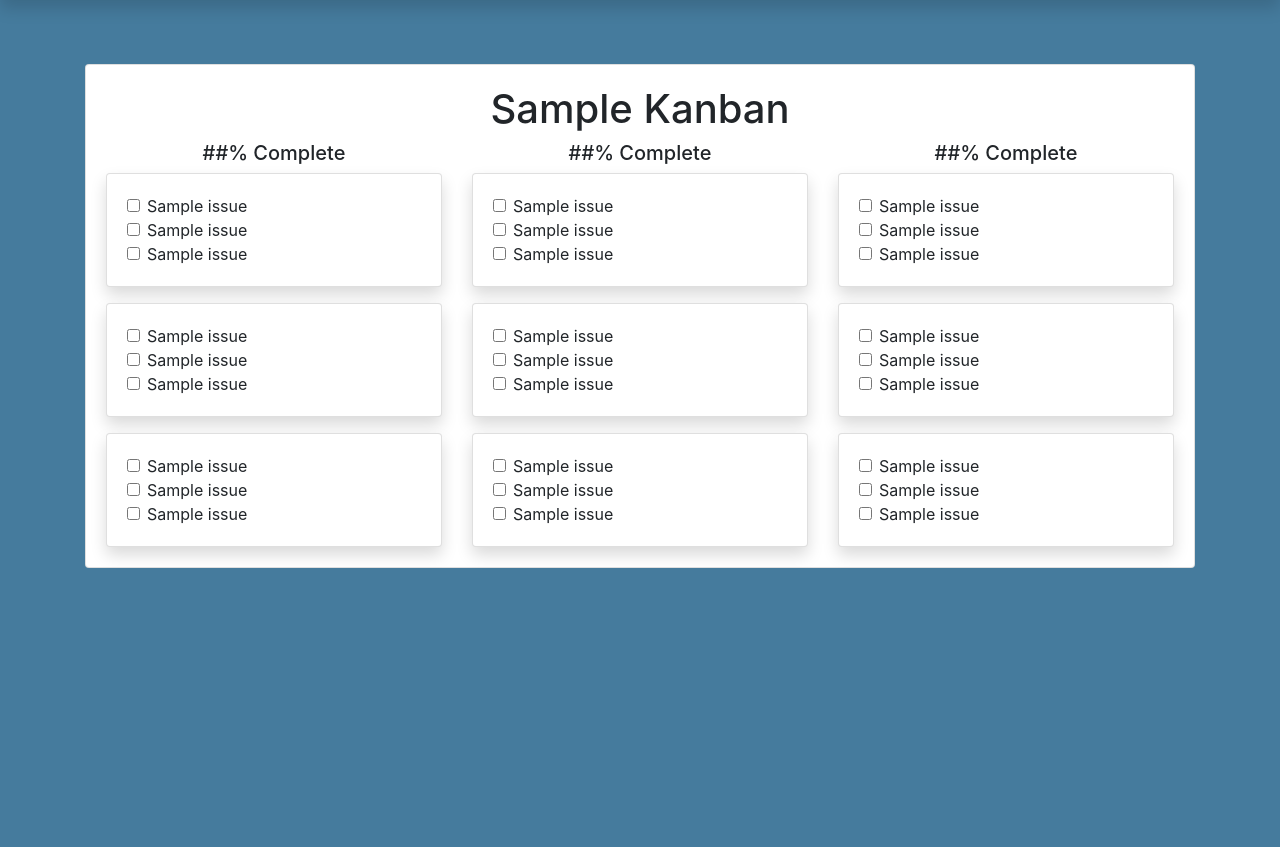
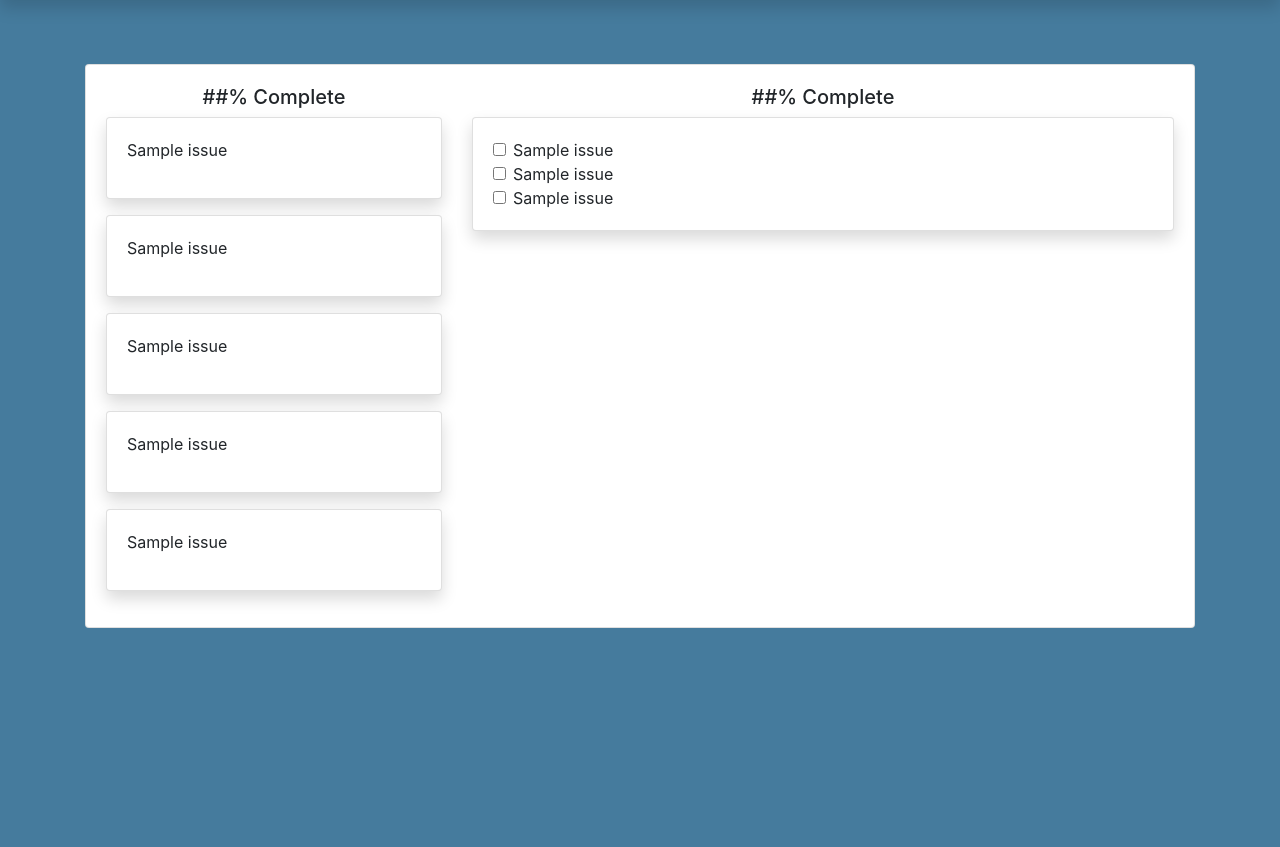
Before and after one commit to NoahLE/collaboration-tool, a Django app: page /gui/kanban/selected/ in a window 1280 px wide. Shown: the part 56-903 px from the top of the page. Run offline with Django 3.2, Linux system fonts and the light colour scheme; some libraries are stand-ins or nearby versions.

Commit message:
Started a template

```diff
--- a/jake_collab/gui/templates/gui/kanban-selected.html
+++ b/jake_collab/gui/templates/gui/kanban-selected.html
@@ -13,14 +13,43 @@
 <main role="main" class="container mt-5">
   <div class="card">
     <div class="card-body">
-      <div class="row">
-        <div class="col text-center">
-          <h1>Sample Kanban</h1>
-        </div>
-      </div>
 
       <div class="row">
         <div class="col-4">
+          <h5 class="text-center">##% Complete</h5>
+
+          <div class="card mb-3 shadow">
+            <div class="card-body">
+              <p>Sample issue</p>
+            </div>
+          </div>
+
+          <div class="card mb-3 shadow">
+            <div class="card-body">
+              <p>Sample issue</p>
+            </div>
+          </div>
+
+          <div class="card mb-3 shadow">
+            <div class="card-body">
+              <p>Sample issue</p>
+            </div>
+          </div>
+
+          <div class="card mb-3 shadow">
+            <div class="card-body">
+              <p>Sample issue</p>
+            </div>
+          </div>
+
+          <div class="card mb-3 shadow">
+            <div class="card-body">
+              <p>Sample issue</p>
+            </div>
+          </div>
+        </div>
+
+        <div class="col-8">
           <h5 class="text-center">##% Complete</h5>
 
           <div class="card mb-3 shadow">
@@ -47,210 +76,6 @@
               </div>
             </div>
           </div>
-
-          <div class="card mb-3 shadow">
-            <div class="card-body">
-              <div class="form-check">
-                <input class="form-check-input" type="checkbox" value="">
-                <label class="form-check-label">
-                  Sample issue
-                </label>
-
-                <br>
-
-                <input class="form-check-input" type="checkbox" value="">
-                <label class="form-check-label">
-                  Sample issue
-                </label>
-
-                <br>
-
-                <input class="form-check-input" type="checkbox" value="">
-                <label class="form-check-label">
-                  Sample issue
-                </label>
-              </div>
-            </div>
-          </div>
-
-          <div class="card shadow">
-            <div class="card-body">
-              <div class="form-check">
-                <input class="form-check-input" type="checkbox" value="">
-                <label class="form-check-label">
-                  Sample issue
-                </label>
-
-                <br>
-
-                <input class="form-check-input" type="checkbox" value="">
-                <label class="form-check-label">
-                  Sample issue
-                </label>
-
-                <br>
-
-                <input class="form-check-input" type="checkbox" value="">
-                <label class="form-check-label">
-                  Sample issue
-                </label>
-              </div>
-            </div>
-          </div>
-        </div>
-
-        <div class="col-4">
-          <h5 class="text-center">##% Complete</h5>
-
-          <div class="card mb-3 shadow">
-            <div class="card-body">
-              <div class="form-check">
-                <input class="form-check-input" type="checkbox" value="">
-                <label class="form-check-label">
-                  Sample issue
-                </label>
-
-                <br>
-
-                <input class="form-check-input" type="checkbox" value="">
-                <label class="form-check-label">
-                  Sample issue
-                </label>
-
-                <br>
-
-                <input class="form-check-input" type="checkbox" value="">
-                <label class="form-check-label">
-                  Sample issue
-                </label>
-              </div>
-            </div>
-          </div>
-
-          <div class="card mb-3 shadow">
-            <div class="card-body">
-              <div class="form-check">
-                <input class="form-check-input" type="checkbox" value="">
-                <label class="form-check-label">
-                  Sample issue
-                </label>
-
-                <br>
-
-                <input class="form-check-input" type="checkbox" value="">
-                <label class="form-check-label">
-                  Sample issue
-                </label>
-
-                <br>
-
-                <input class="form-check-input" type="checkbox" value="">
-                <label class="form-check-label">
-                  Sample issue
-                </label>
-              </div>
-            </div>
-          </div>
-
-          <div class="card shadow">
-            <div class="card-body">
-              <div class="form-check">
-                <input class="form-check-input" type="checkbox" value="">
-                <label class="form-check-label">
-                  Sample issue
-                </label>
-
-                <br>
-
-                <input class="form-check-input" type="checkbox" value="">
-                <label class="form-check-label">
-                  Sample issue
-                </label>
-
-                <br>
-
-                <input class="form-check-input" type="checkbox" value="">
-                <label class="form-check-label">
-                  Sample issue
-                </label>
-              </div>
-            </div>
-          </div>
-        </div>
-
-        <div class="col-4">
-          <h5 class="text-center">##% Complete</h5>
-
-          <div class="card mb-3 shadow">
-            <div class="card-body">
-              <div class="form-check">
-                <input class="form-check-input" type="checkbox" value="">
-                <label class="form-check-label">
-                  Sample issue
-                </label>
-
-                <br>
-
-                <input class="form-check-input" type="checkbox" value="">
-                <label class="form-check-label">
-                  Sample issue
-                </label>
-
-                <br>
-
-                <input class="form-check-input" type="checkbox" value="">
-                <label class="form-check-label">
-                  Sample issue
-                </label>
-              </div>
-            </div>
-          </div>
-
-          <div class="card mb-3 shadow">
-            <div class="card-body">
-              <div class="form-check">
-                <input class="form-check-input" type="checkbox" value="">
-                <label class="form-check-label">
-                  Sample issue
-                </label>
-
-                <br>
-
-                <input class="form-check-input" type="checkbox" value="">
-                <label class="form-check-label">
-                  Sample issue
-                </label>
-
-                <br>
-
-                <input class="form-check-input" type="checkbox" value="">
-                <label class="form-check-label">
-                  Sample issue
-                </label>
-              </div>
-            </div>
-          </div>
-
-          <div class="card shadow">
-            <div class="card-body">
-              <div class="form-check">
-                <input class="form-check-input" type="checkbox" value="">
-                <label class="form-check-label">
-                  Sample issue
-                </label>
-                <br>
-                <input class="form-check-input" type="checkbox" value="">
-                <label class="form-check-label">
-                  Sample issue
-                </label>
-                <br>
-                <input class="form-check-input" type="checkbox" value="">
-                <label class="form-check-label">
-                  Sample issue
-                </label>
-              </div>
-            </div>
-          </div>
         </div>
       </div>
     </div>
--- a/jake_collab/gui/urls.py
+++ b/jake_collab/gui/urls.py
@@ -11,9 +11,8 @@ urlpatterns = [
     path('wiki-article/', views.wiki_article, name='wiki-article'),
     path('profile/public/', views.profile_public, name='profile-public'),
     path('profile/private/', views.profile_private, name='profile-private'),
-    path('kanban/selected/', views.kanban, name='kanban-view'),
     path('kanban/edit/', views.kanban_edit, name='kanban-edit'),
-    path('kanban/selected/', views.kanban_selected, name='kanban-submitted'),
+    path('kanban/selected/', views.kanban_selected, name='kanban-selected'),
     path('kanban/', views.kanban, name='kanban'),
     path('', views.login),
     # path('gui/wiki', views.wiki),
```
